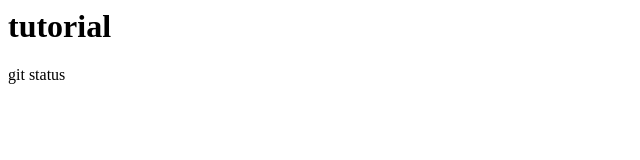
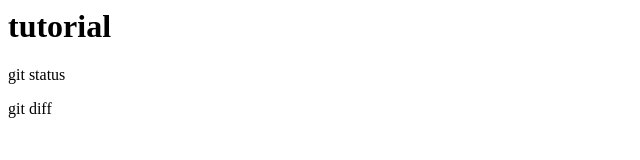
Before and after one commit to ants-fujikawa/git_tutorial, a plain HTML site: page index.html in a window 1280 px wide. Shown: the full height of the page, 0-640 px from the left. Drawn offline with Linux system fonts and the light colour scheme.

Commit message:
git diffaを追記して表示

```diff
--- a/index.html
+++ b/index.html
@@ -1,4 +1,3 @@
-<h1>tutorial
-
-</h1>
+<h1>tutorial</h1>
 <p>git status</p>
+<p>git diff</p>
```
